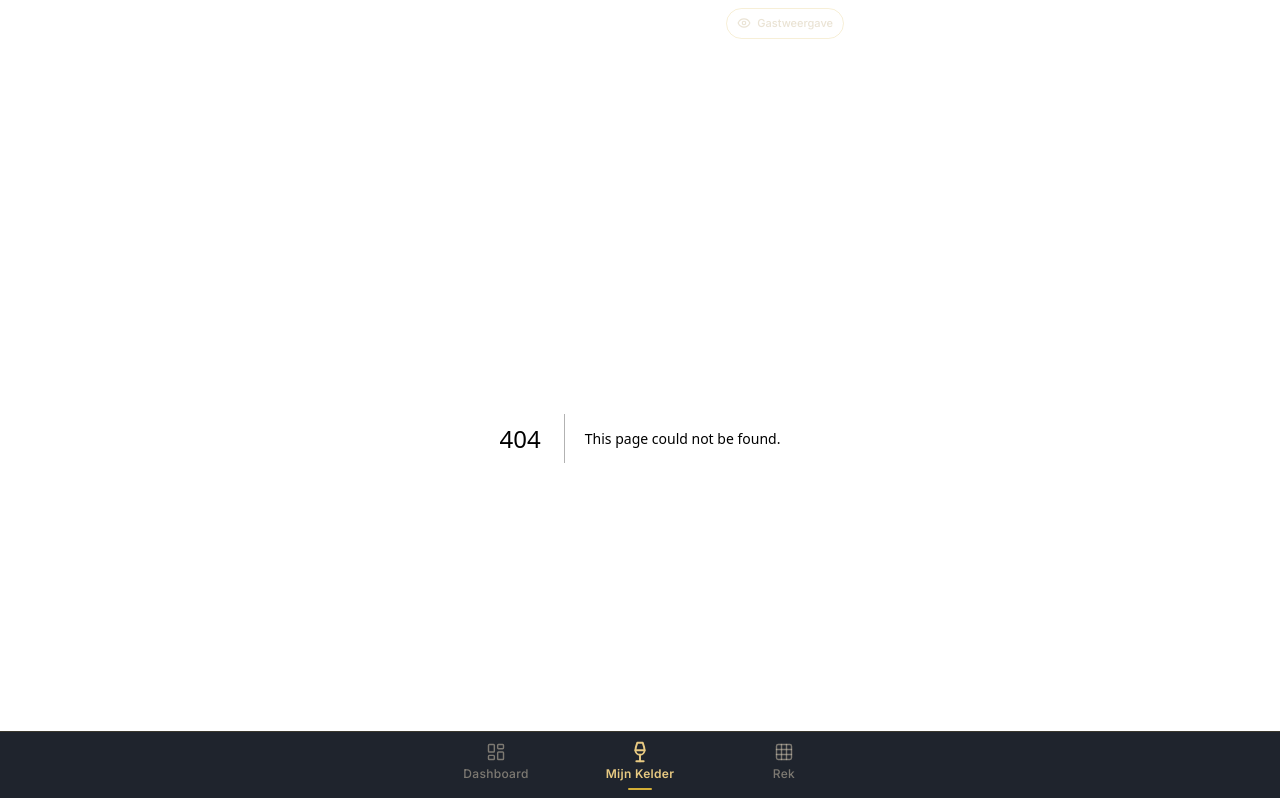
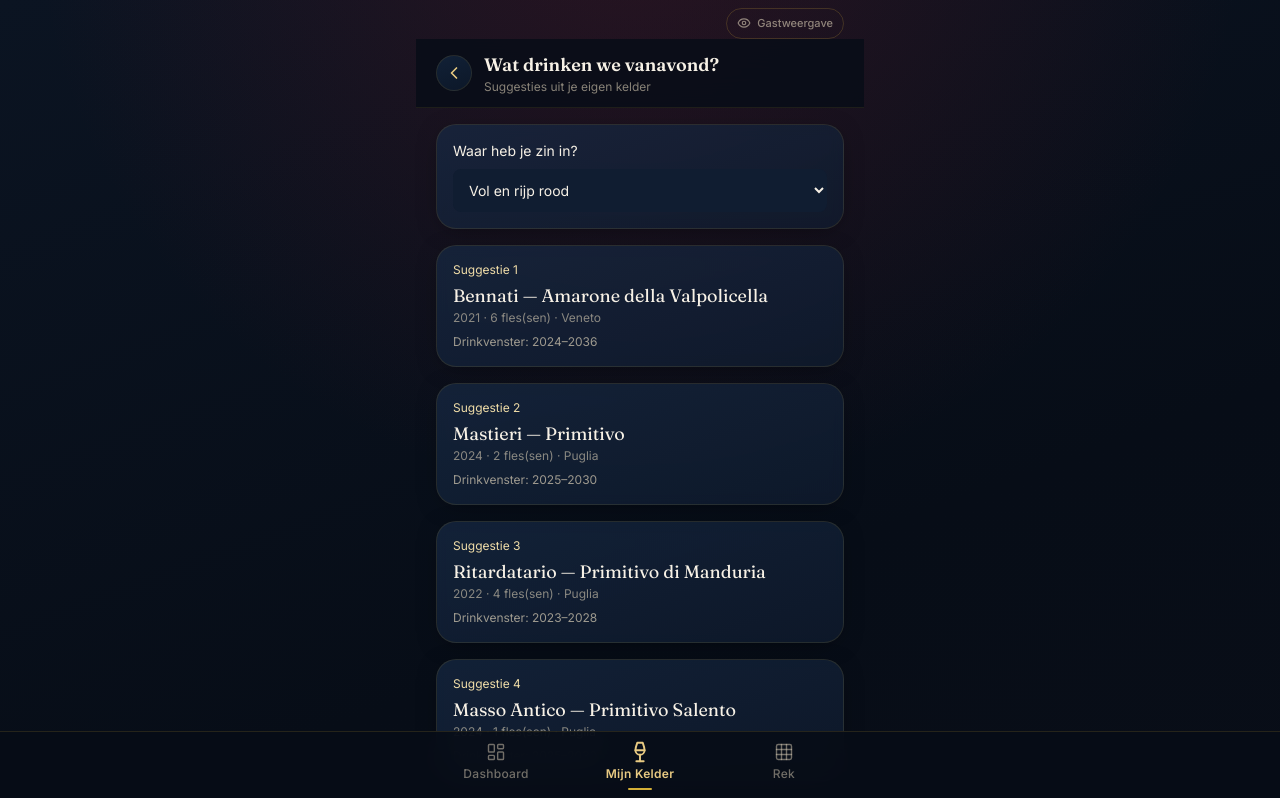
Before and after one commit to goemanalexander/VinIQ, a Next.js app: page /kelder/vanavond in a window 1280 px wide. Before the commit this address had no page. Shown: the top 798 px of the page. Built offline with nearby package versions, Linux system fonts and the light colour scheme.

Commit message:
feat: what to drink tonight interactive cellar suggestions

```diff
--- /dev/null
+++ b/app/kelder/vanavond/page.tsx
@@ -0,0 +1,39 @@
+'use client';
+import { useEffect, useState } from 'react';
+import Link from 'next/link';
+import PageHeader from '@/components/PageHeader';
+import Card from '@/components/Card';
+import { getAllWinesWithCount } from '@/lib/storage';
+import { recommendTonight, type RecommendationMood } from '@/lib/tonight-recommendations';
+import type { WineWithCount } from '@/lib/types';
+import { getDrinkWindow } from '@/lib/utils';
+
+export default function TonightPage() {
+  const [wines, setWines] = useState<WineWithCount[]>([]);
+  const [mood, setMood] = useState<RecommendationMood>('vol');
+  useEffect(() => { getAllWinesWithCount().then(setWines); }, []);
+  const choices = recommendTonight(wines, mood).slice(0, 5);
+  return <>
+    <PageHeader title="Wat drinken we vanavond?" subtitle="Suggesties uit je eigen kelder" back backHref="/" />
+    <div className="space-y-4 px-5 py-4">
+      <Card>
+        <label htmlFor="mood" className="mb-2 block text-sm text-cream-100">Waar heb je zin in?</label>
+        <select id="mood" value={mood} onChange={e => setMood(e.target.value as RecommendationMood)} className="w-full rounded-lg bg-navy-800 p-3 text-sm text-cream-100">
+          <option value="vol">Vol en rijp rood</option>
+          <option value="zacht">Zacht en rond</option>
+          <option value="fris">Wit, rosé of bubbels</option>
+          <option value="alles">Verras me</option>
+        </select>
+      </Card>
+      {choices.length ? choices.map((w, i) => <Link key={w.id} href={`/kelder/wijn/${w.id}`} className="block">
+        <Card>
+          <p className="text-xs text-gold-300">Suggestie {i + 1}</p>
+          <p className="mt-1 font-display text-lg text-cream-100">{w.producer} — {w.wineName}</p>
+          <p className="text-xs text-cream-300/60">{w.vintage ?? 'N.V.'} · {w.bottleCount} fles(sen) · {w.region}</p>
+          <p className="mt-2 text-xs text-cream-300/70">{getDrinkWindow(w).from ? `Drinkvenster: ${getDrinkWindow(w).from}–${getDrinkWindow(w).to ?? '?'}` : 'Geen bevestigd drinkvenster'}{w.personalRating ? ` · Jouw score: ${w.personalRating}/10` : ''}</p>
+        </Card>
+      </Link>) : <Card><p className="text-sm text-cream-300/70">Er zijn geen flessen in je kelder om voor te stellen.</p></Card>}
+      <p className="text-xs text-cream-300/40">Dit zijn suggesties op basis van je eigen voorraad, drinkvensters en voorkeuren, geen garantie op smaak.</p>
+    </div>
+  </>;
+}
```
